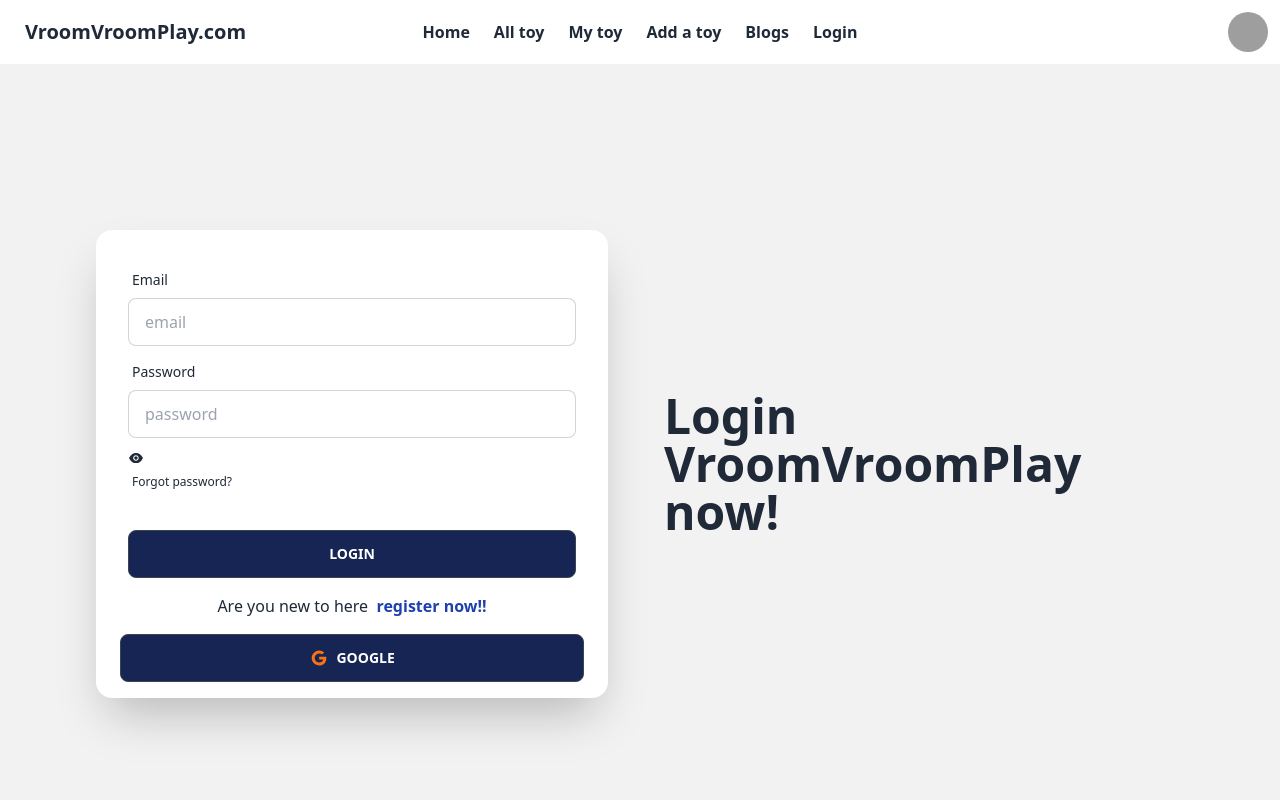
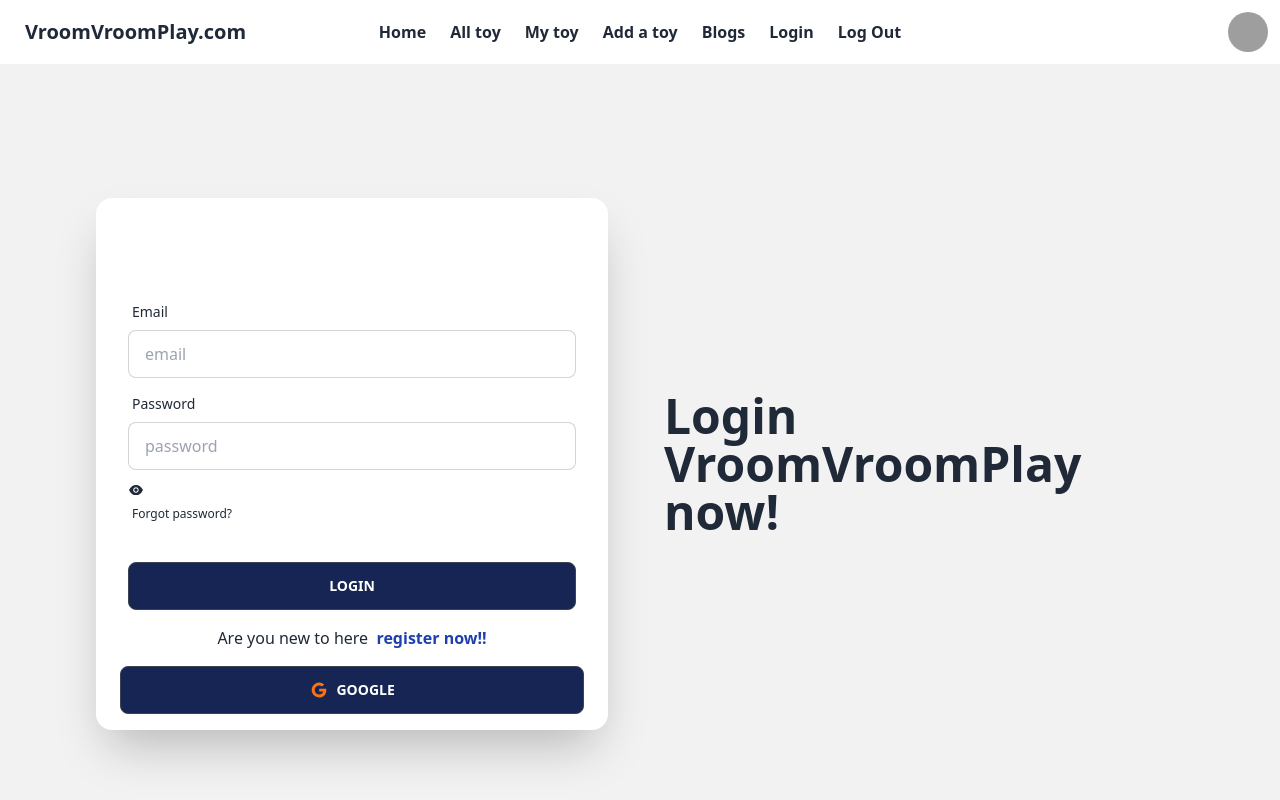
Before and after one commit to webashraf/vroomVroomPlay, a React (Vite) app: page /login in a window 1280 px wide. Shown: the top 800 px of the page. Built offline with nearby package versions, Linux system fonts and the light colour scheme; no server answers; grey boxes are pictures that could not be loaded.

Commit message:
add login logout and onAuth state change with firebase

```diff
--- a/src/AuthProvider/AuthProvider.jsx
+++ b/src/AuthProvider/AuthProvider.jsx
@@ -1,9 +1,11 @@
 import {
   GoogleAuthProvider,
   createUserWithEmailAndPassword,
+  signInWithEmailAndPassword,
   getAuth,
   onAuthStateChanged,
   signInWithPopup,
+  signOut,
 } from "firebase/auth";
 import { createContext, useEffect, useState } from "react";
 import app from "../firebase/firebase.config";
@@ -25,6 +27,15 @@
     return createUserWithEmailAndPassword(auth, email, password);
   };
 
+  const signInWithEmailPassword = (email, password) =>  {
+    return signInWithEmailAndPassword(auth, email, password);
+
+  }
+
+  const handleSignOut = () =>{
+    return signOut(auth);
+  }
+
   useEffect(() => {
     const unsubscribe = onAuthStateChanged(auth, (currentUser) => {
       setUser(currentUser);
@@ -38,6 +49,8 @@
     user,
     signUpWithGoogle,
     registerWithEmailAndpassword,
+    signInWithEmailPassword,
+    handleSignOut,
   };
 
   return (
--- a/src/Components/Login/Login.jsx
+++ b/src/Components/Login/Login.jsx
@@ -6,8 +6,29 @@
 
 const Login = () => {
     const [view, setView] = useState(false);
-    const {signUpWithGoogle} =
+    const [errorM, setErrorM] = useState(null);
+
+    const {signUpWithGoogle, signInWithEmailPassword} =
     useContext(ContextProvider);
+
+    const handleLoginWithEmailAndPassword = (e) => {
+        e.preventDefault();
+        const form = e.target;
+        const email = form.email.value;
+        const password = form.password.value;
+
+        signInWithEmailPassword(email, password)
+          .then((result) => {
+            console.log(result);
+            setErrorM(null);
+            form.reset();
+          })
+          .catch((error) => {
+            setErrorM("Email or Password dosen't match!!!")
+            console.log(error);
+          });
+          form.reset();
+      };
 
     const googleSignIn = () => {
         signUpWithGoogle()
@@ -29,13 +50,17 @@
             </h1>
           </div>
           <div className="card flex-shrink-0 w-full max-w-lg shadow-2xl bg-base-100">
-            <form className="card-body pb-4">
+            <form onSubmit={handleLoginWithEmailAndPassword} className="card-body pb-4">
+            <div className="text-red-500 font-bold m-4 p-3 rounded-lg">
+              {errorM}
+            </div>
               <div className="form-control">
                 <label className="label">
                   <span className="label-text">Email</span>
                 </label>
                 <input
                   type="email"
+                  name="email"
                   placeholder="email"
                   className="input input-bordered"
                 />
@@ -46,6 +71,7 @@
                 </label>
                 <input
                   type={view ? "text" : "password"}
+                  name="password"
                   placeholder="password"
                   className="input input-bordered"
                 />
--- a/src/Components/shared/Navbar/Navbar.jsx
+++ b/src/Components/shared/Navbar/Navbar.jsx
@@ -3,7 +3,13 @@
 import { Link } from "react-router-dom";
 
 const Navbar = () => {
-  const { user } = useContext(ContextProvider);
+  const { user, handleSignOut } = useContext(ContextProvider);
+
+  const SignOutUser = () => {
+    handleSignOut()
+    .then(result => console.log(result))
+    .catch(error => console.log(error))
+  }
 
   console.log(user);
   const menu = (
@@ -14,6 +20,7 @@
       <li>Add a toy</li>
       <li>Blogs</li>
       <Link to={"/login"}>Login</Link>
+      <li onClick={SignOutUser}>Log Out</li>
     </>
   );
   return (
```
